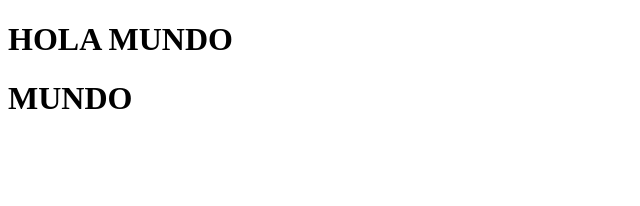
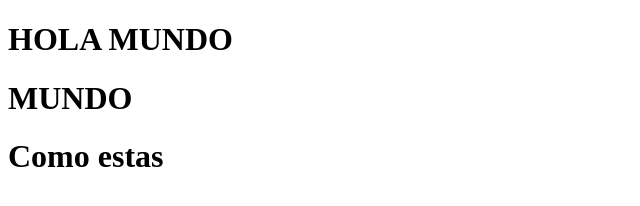
Before and after one commit to derlyvivianamurcia/ejercicio8.1, a plain HTML site: page index.html in a window 1280 px wide. Shown: the whole page, without its empty margins (0-640 px from the left). Drawn offline with Linux system fonts and the light colour scheme.

Commit message:
commit como estas

```diff
--- a/index.html
+++ b/index.html
@@ -10,6 +10,7 @@
 <body>
     <h1>HOLA MUNDO</h1>
     <h1>MUNDO</h1>
+    <h1>Como estas</h1>
 
 </body>
 
```
